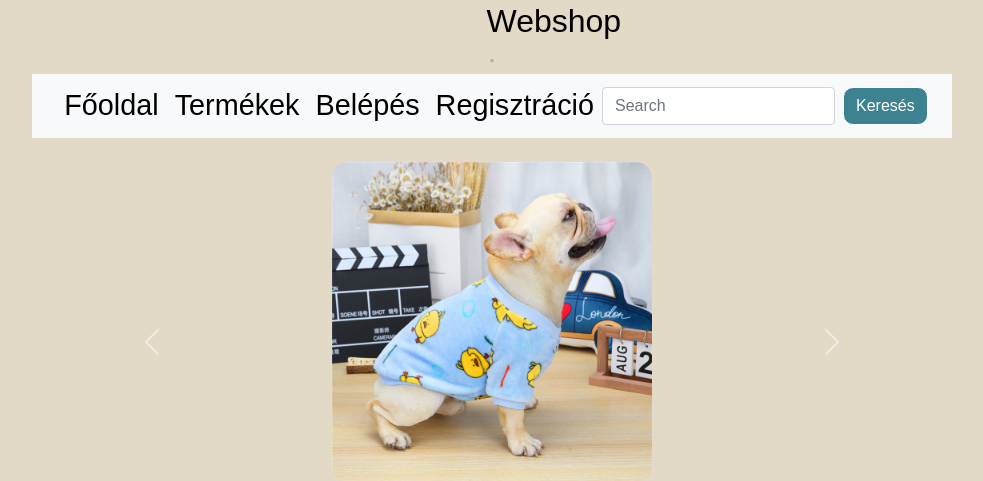
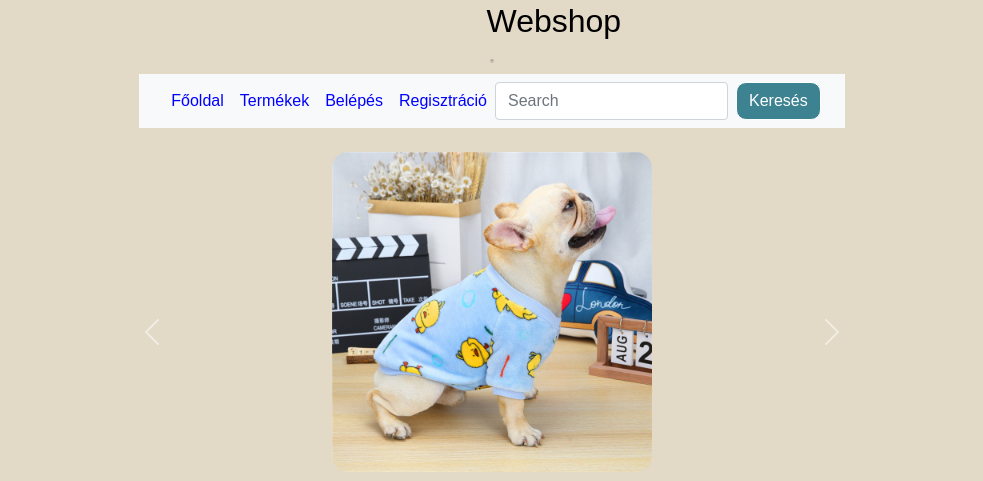
Before and after one commit to EvelinHollik2/zaro_vizsga, a PHP site: page / in a window 1280 px wide. Shown: the top 481 px of the page, without its empty margins (148-1131 px from the left). Run offline with PHP 8.4, Linux system fonts and the light colour scheme; some libraries are stand-ins or nearby versions.

Commit message:
Add files via upload

```diff
--- a/css/Web.css
+++ b/css/Web.css
@@ -75,7 +75,7 @@ section{
 
 /*navigációs sáv, linkek*/
 a, .nav-link{
-    color: black;
+    color: blue;
     text-decoration: none;
     display: inline-block;
     padding: 2px 5px;
@@ -174,7 +174,7 @@ nav ul{
 .collapse{
     justify-content: center;
     width: 100%;
-    font-size: 180%;
+    /*font-size: 180%;*/
     border-radius:10px;
 }
 
```
